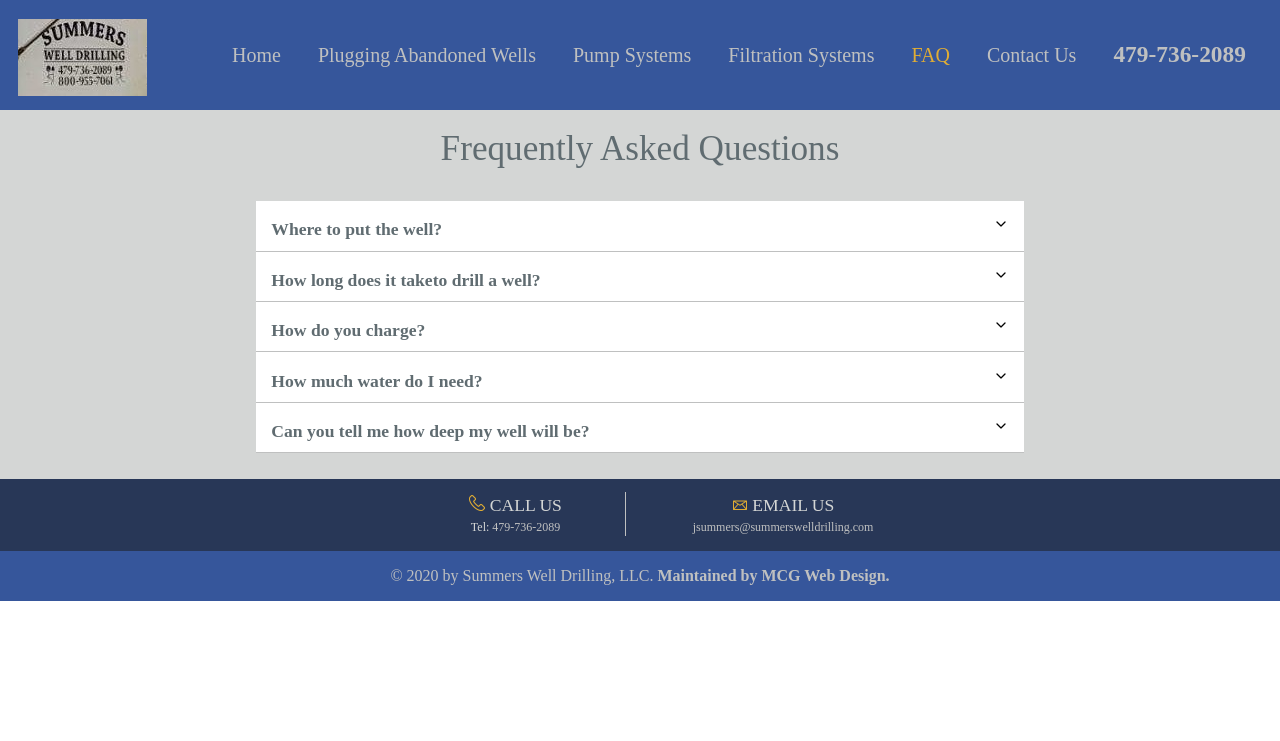
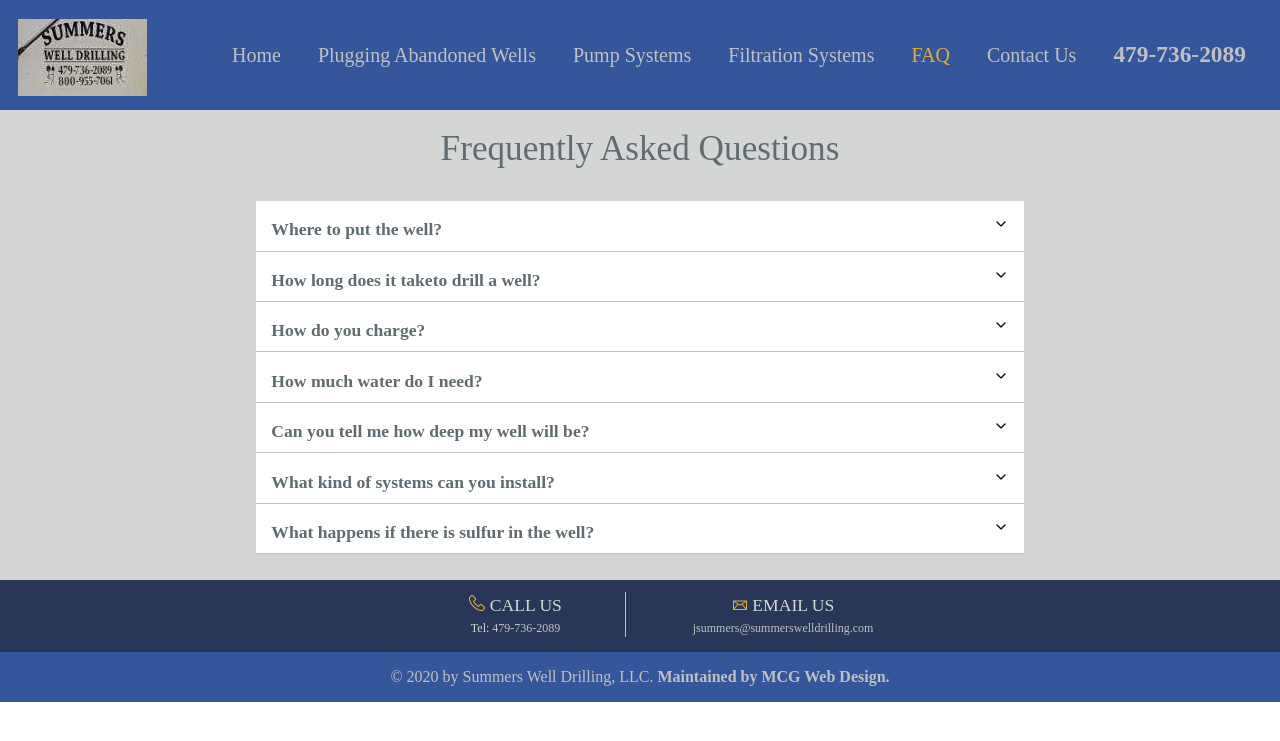
Before and after one commit to jamess999888/SummersDrilling, a Jekyll site: the page built from faq.md, in a window 1280 px wide. Shown: the top 741 px of the page. Built offline with Jekyll 4.4.1, drawn with Linux system fonts in a browser that asks for light colours; our own code applies the rules of GitHub Pages for plain Markdown files.

Commit message:
adding pumps faq section and faqs

```diff
--- a/faq.md
+++ b/faq.md
@@ -5,37 +5,56 @@
         <h1 class="faq-header">Frequently Asked Questions</h1>
 
         <div class="collapsible-list">
-            <button class="collapsible">
-                Where to put the well?
-                <img src="/SummersDrilling/images/downArrow.png">
-            </button>
-            <div class="collapsible-content">
-                <div class="collapsible-inner-content">Anywhere it will be convenient to service, near electrical power, far away from septic and other contaminant sources.</div>
-            </div>
+			<div id="drillingFaq">
+				<button class="collapsible">
+					Where to put the well?
+					<img src="/SummersDrilling/images/downArrow.png">
+				</button>
+				<div class="collapsible-content">
+					<div class="collapsible-inner-content">Anywhere it will be convenient to service, near electrical power, far away from septic and other contaminant sources.</div>
+				</div>
 
-            <button class="collapsible">
-				How long does it taketo drill a well?
-				<img src="/SummersDrilling/images/downArrow.png">
-			</button>
-            <div class="collapsible-content">Normally from one to three days.</div>
+				<button class="collapsible">
+					How long does it taketo drill a well?
+					<img src="/SummersDrilling/images/downArrow.png">
+				</button>
+				<div class="collapsible-content">Normally from one to three days.</div>
 
-            <button class="collapsible">
-				How do you charge?
-				<img src="/SummersDrilling/images/downArrow.png">
-			</button>
-            <div class="collapsible-content">We charge by the foot drilled. Also, casing needs to be added from the top down to consolidated rock, usually between 20 and 100 feet. This is also charged by the foot.</div>
+				<button class="collapsible">
+					How do you charge?
+					<img src="/SummersDrilling/images/downArrow.png">
+				</button>
+				<div class="collapsible-content">We charge by the foot drilled. Also, casing needs to be added from the top down to consolidated rock, usually between 20 and 100 feet. This is also charged by the foot.</div>
 
-            <button class="collapsible">
-				How much water do I need?
-				<img src="/SummersDrilling/images/downArrow.png">
-			</button>
-            <div class="collapsible-content">An average household can operate with 5 gallons a minute. More may be needed for swimming pools, irrigation and other heavy uses of water.</div>
+				<button class="collapsible">
+					How much water do I need?
+					<img src="/SummersDrilling/images/downArrow.png">
+				</button>
+				<div class="collapsible-content">An average household can operate with 5 gallons a minute. More may be needed for swimming pools, irrigation and other heavy uses of water.</div>
 
-            <button class="collapsible">
-				Can you tell me how deep my well will be?
-				<img src="/SummersDrilling/images/downArrow.png">
-			</button>
-            <div class="collapsible-content">No. We may be able to give you an idea how deep wells in the surrounding areas are.</div>
+				<button class="collapsible">
+					Can you tell me how deep my well will be?
+					<img src="/SummersDrilling/images/downArrow.png">
+				</button>
+				<div class="collapsible-content">No. We may be able to give you an idea how deep wells in the surrounding areas are.</div>
+			</div>
+
+			<div id="pumpsFaq">
+				<button class="collapsible">
+					What kind of systems can you install?
+					<img src="/SummersDrilling/images/downArrow.png">
+				</button>
+				<div class="collapsible-content">We offer constant pressure and tank systems.</div>
+
+				<button class="collapsible">
+					What happens if there is sulfur in the well?
+					<img src="/SummersDrilling/images/downArrow.png">
+				</button>
+				<div class="collapsible-content">
+					We can install filtration systems to remove sulfur.<br />
+					You will need a weatherized structure to hold your tank and filtration system. We recommend that you do not build this structure over your well.
+				</div>
+			</div>
         </div>
     </div>
 </div>
```
